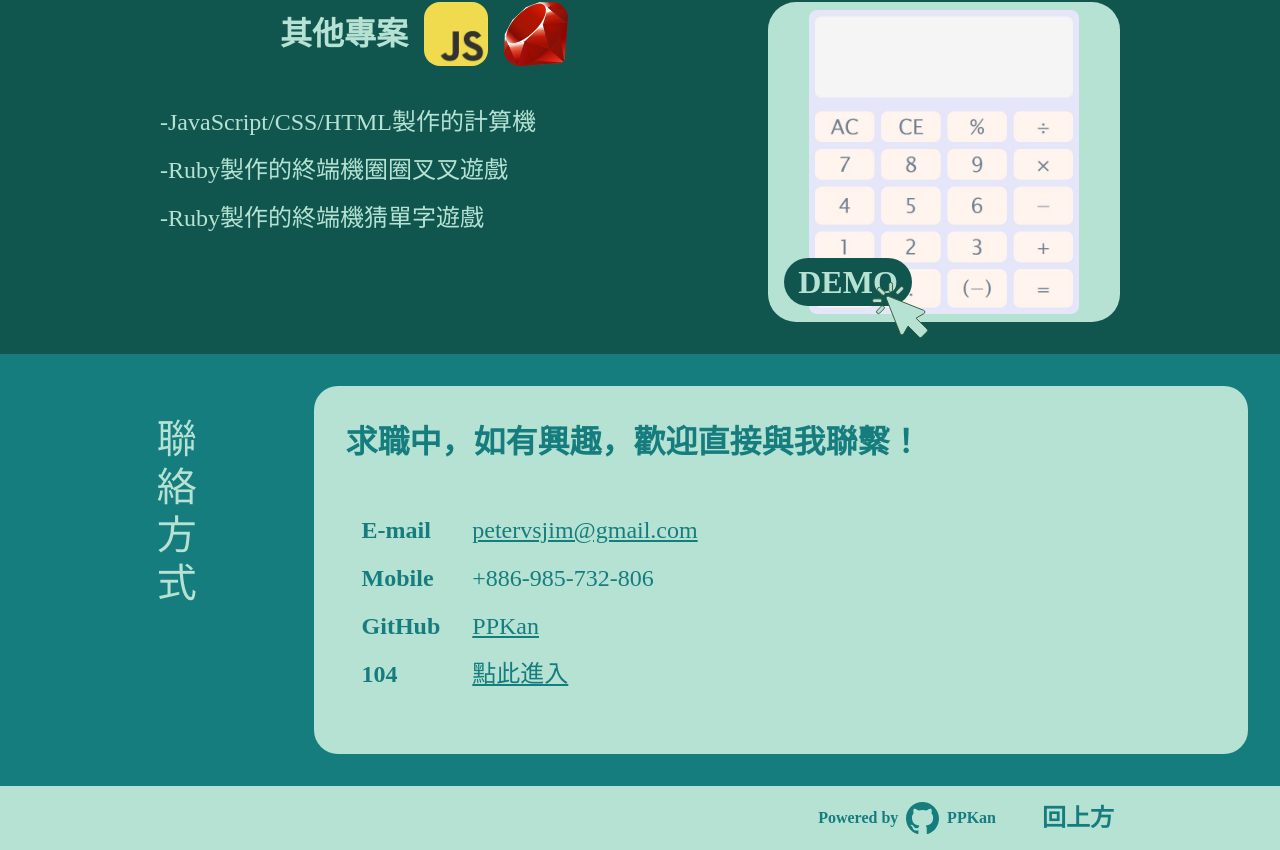
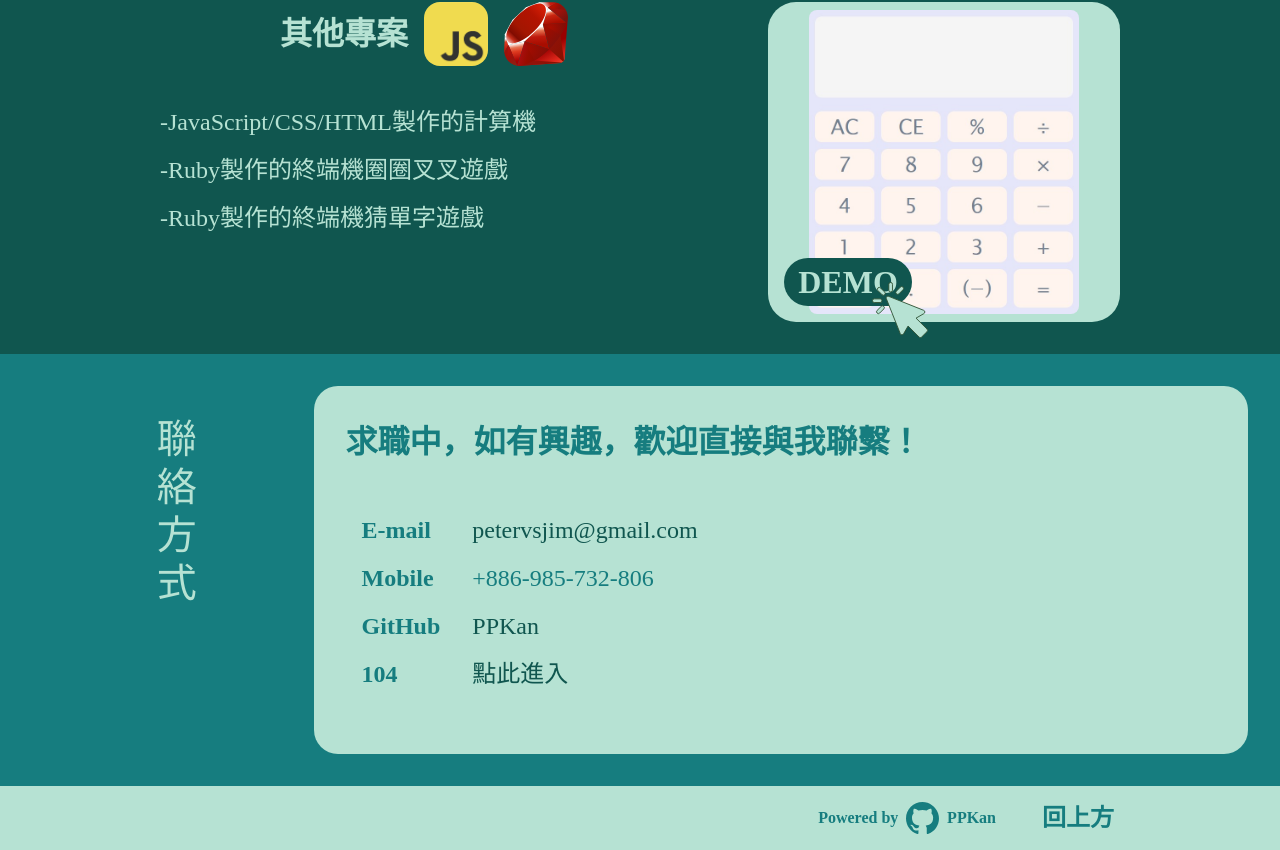
Before and after one commit to PPKan/my-protfolio, a React (Create React App) app: page / in a window 1280 px wide. Shown: the part 1936-2786 px from the top of the page. Built offline with nearby package versions, Linux system fonts and the light colour scheme; a web font is replaced by a local one.

Commit message:
change font and links

```diff
--- a/src/component/Contact.js
+++ b/src/component/Contact.js
@@ -17,8 +17,8 @@ export default function Contact({contactRef}) {
             <ul className="contact-info">
               <a href="mailto: petervsjim@gmail.com"><li>petervsjim@gmail.com</li></a>
               <li>+886-985-732-806</li>
-              <a href="https://github.com/PPKan"><li>PPKan</li></a>
-              <a href="https://pda.104.com.tw/profile/share/1YrBfFiPYZWr1GpnAom3oVOQuIcBDBTH"><li>點此進入</li></a>
+              <a href="https://github.com/PPKan" target="_blank" rel="noreferrer"><li>PPKan</li></a>
+              <a href="https://pda.104.com.tw/profile/share/1YrBfFiPYZWr1GpnAom3oVOQuIcBDBTH" target="_blank" rel="noreferrer"><li>點此進入</li></a>
             </ul>
 
           </div>
--- a/src/component/Projects.js
+++ b/src/component/Projects.js
@@ -55,6 +55,6 @@ const sampleProjects = [
     content:
       "-JavaScript/CSS/HTML製作的計算機\n-Ruby製作的終端機圈圈叉叉遊戲\n-Ruby製作的終端機猜單字遊戲",
     image: calculatorImage,
-    link: "https://ppkan.github.io/calculator/",
+    link: "https://linkby.tw/petervsjim",
   },
 ];
--- a/src/css/app.scss
+++ b/src/css/app.scss
@@ -12,5 +12,5 @@ $spear-mint: #b6e2d3;
 
 
 html {
-  font-family: "Noto Serif TC", Noto Sans TC, Microsoft Jhenghei;
+  font-family: Noto Sans TC, Microsoft JhengHei;
 }
--- a/src/css/contact.scss
+++ b/src/css/contact.scss
@@ -23,8 +23,11 @@
   .contact-info {
     grid-area: info;
     a {
-      text-decoration: underline;
-      color: inherit;
+      text-decoration: none;
+      color: $forest-green;
+    }
+    a:hover {
+      color: $teal-green;
     }
   }
 }
```
